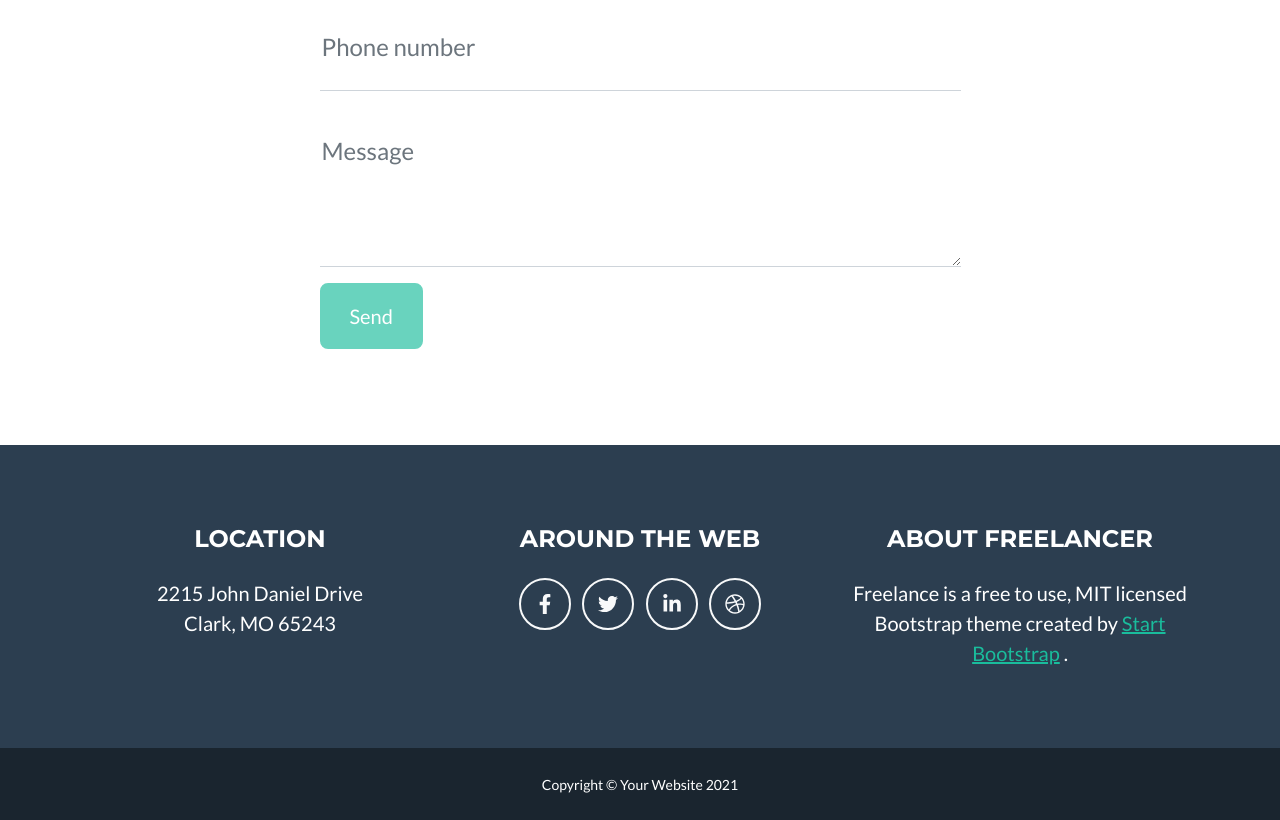
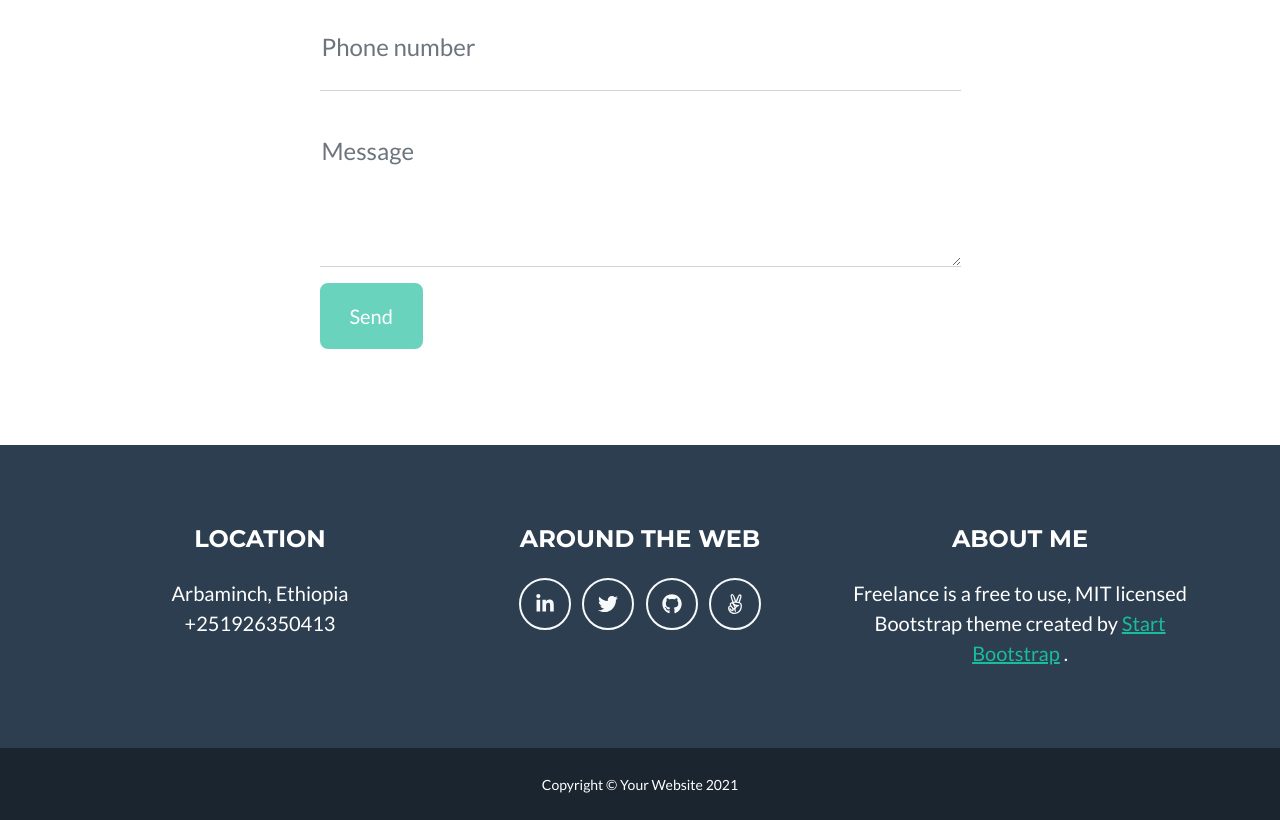
Before and after one commit to wuletawwonte/wuletawwonte.github.io, a website: page index.html in a window 1280 px wide. Shown: the part 2541-3361 px from the top of the page. Drawn offline with nearby package versions, Linux system fonts and the light colour scheme.

Commit message:
Add social links in the footer section

```diff
--- a/index.html
+++ b/index.html
@@ -218,22 +218,22 @@
                     <div class="col-lg-4 mb-5 mb-lg-0">
                         <h4 class="text-uppercase mb-4">Location</h4>
                         <p class="lead mb-0">
-                            2215 John Daniel Drive
+                            Arbaminch, Ethiopia
                             <br />
-                            Clark, MO 65243
+                            +251926350413
                         </p>
                     </div>
                     <!-- Footer Social Icons-->
                     <div class="col-lg-4 mb-5 mb-lg-0">
                         <h4 class="text-uppercase mb-4">Around the Web</h4>
-                        <a class="btn btn-outline-light btn-social mx-1" href="#!"><i class="fab fa-fw fa-facebook-f"></i></a>
-                        <a class="btn btn-outline-light btn-social mx-1" href="#!"><i class="fab fa-fw fa-twitter"></i></a>
-                        <a class="btn btn-outline-light btn-social mx-1" href="#!"><i class="fab fa-fw fa-linkedin-in"></i></a>
-                        <a class="btn btn-outline-light btn-social mx-1" href="#!"><i class="fab fa-fw fa-dribbble"></i></a>
+                        <a class="btn btn-outline-light btn-social mx-1" href="https://www.linkedin.com/in/wuletaw-wonte/"><i class="fab fa-fw fa-linkedin-in"></i></a>
+                        <a class="btn btn-outline-light btn-social mx-1" href="https://twitter.com/wuletaww"><i class="fab fa-fw fa-twitter"></i></a>
+                        <a class="btn btn-outline-light btn-social mx-1" href="https://github.com/wuletawwonte"><i class="fab fa-fw fa-github"></i></a>
+                        <a class="btn btn-outline-light btn-social mx-1" href="https://angel.co/u/wuletaw-wonte"><i class="fab fa-fw fa-angellist"></i></a>
                     </div>
                     <!-- Footer About Text-->
                     <div class="col-lg-4">
-                        <h4 class="text-uppercase mb-4">About Freelancer</h4>
+                        <h4 class="text-uppercase mb-4">About Me</h4>
                         <p class="lead mb-0">
                             Freelance is a free to use, MIT licensed Bootstrap theme created by
                             <a href="http://startbootstrap.com">Start Bootstrap</a>
```
